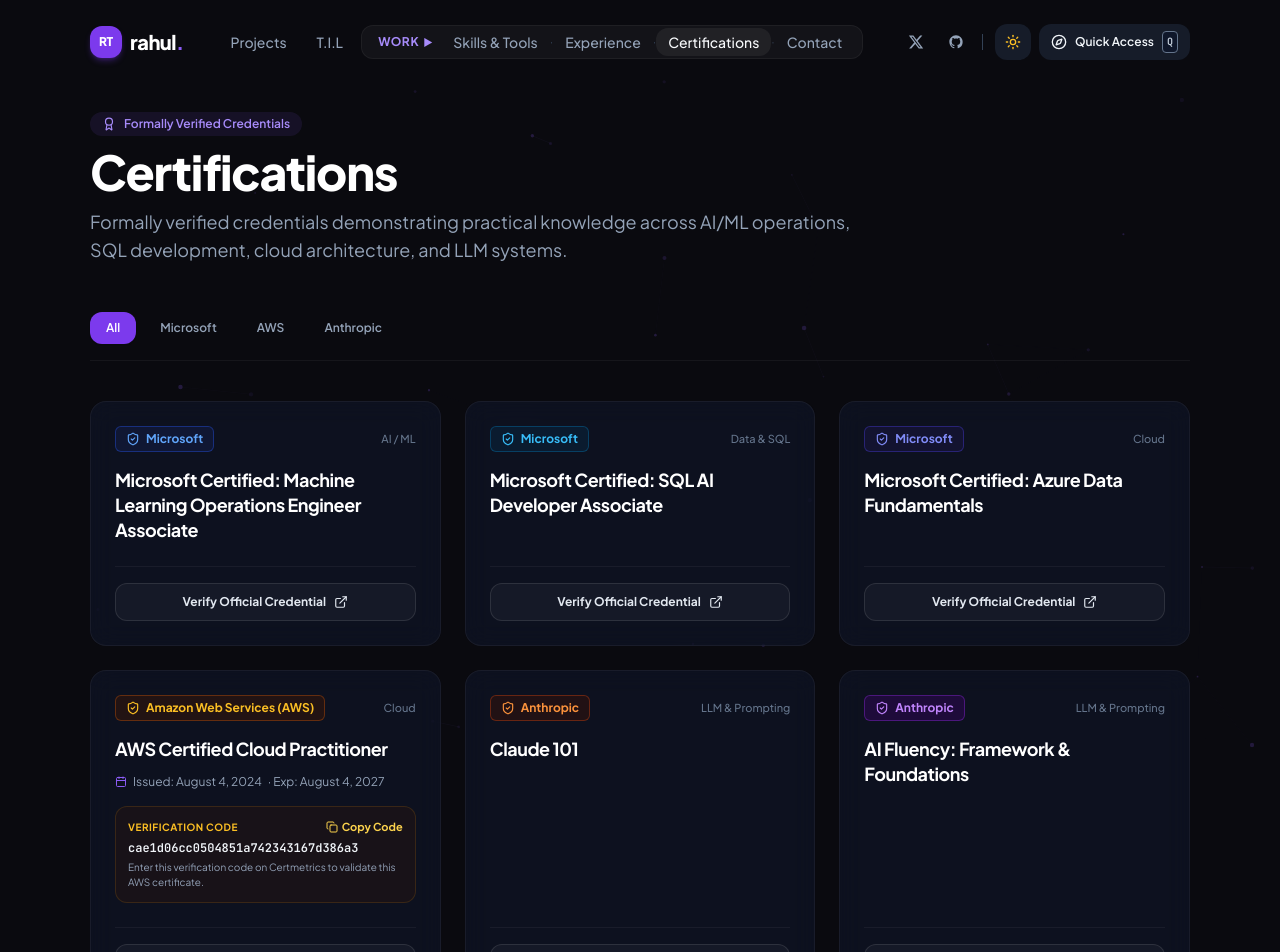
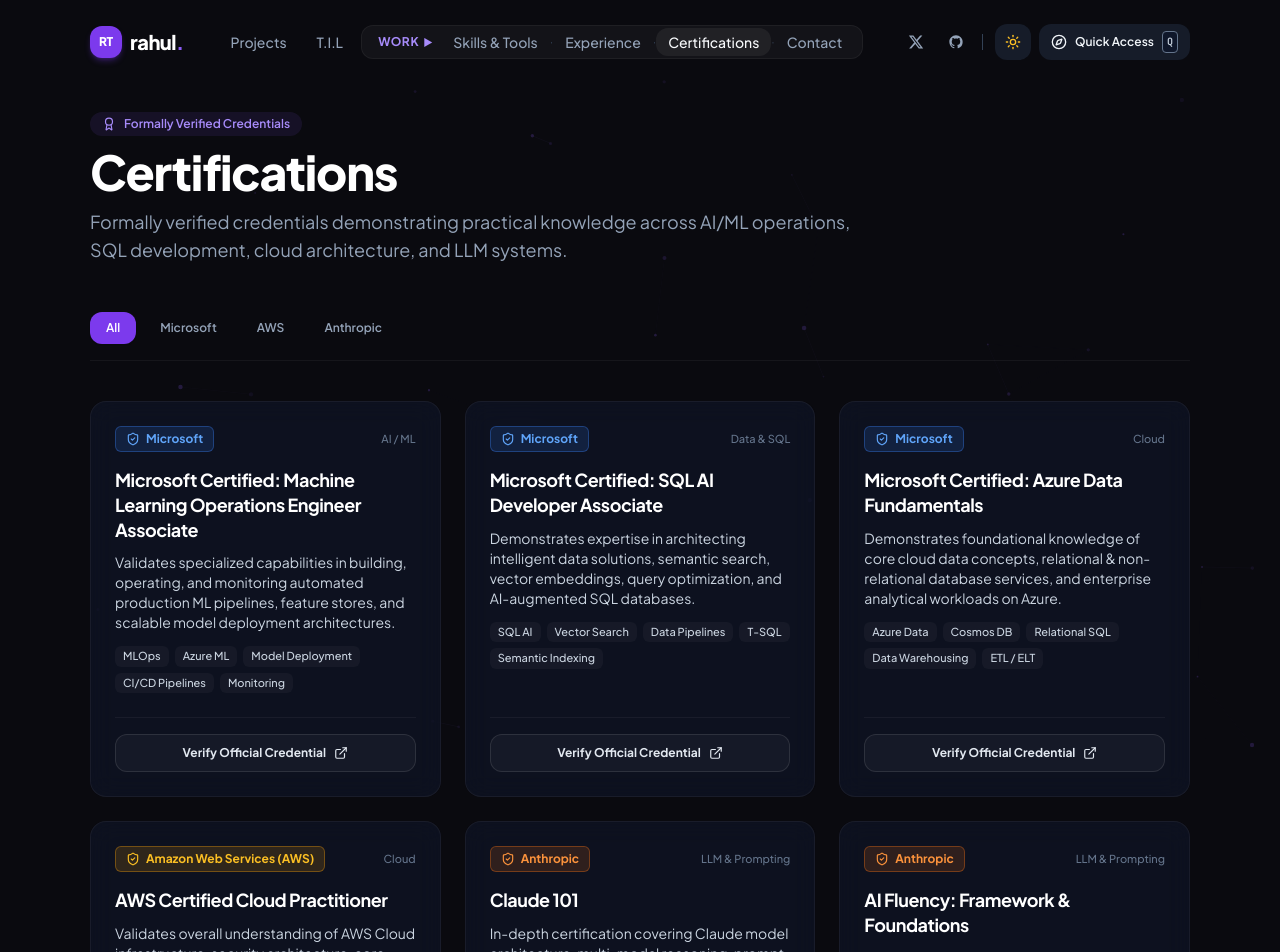
Before and after one commit to rahul-1909/Portfolio, a React (Vite) app: page /work/certifications in a window 1280 px wide. Shown: the top 952 px of the page. Built offline with nearby package versions, Linux system fonts and the light colour scheme; a web font is replaced by a local one.

Commit message:
fix(certifications): unify provider badge colors and fill empty card space with descriptions and skill tags

```diff
--- a/src/data/certifications.ts
+++ b/src/data/certifications.ts
@@ -3,6 +3,8 @@
   title: string;
   issuer: 'Microsoft' | 'Amazon Web Services (AWS)' | 'Anthropic';
   category: 'AI / ML' | 'Cloud' | 'Data & SQL' | 'LLM & Prompting';
+  description: string;
+  skills: string[];
   issueDate?: string;
   expirationDate?: string;
   credentialId?: string;
@@ -15,86 +17,90 @@
   };
 }
 
+// Consistent brand color schemes for providers
+export const PROVIDER_ACCENTS = {
+  'Microsoft': {
+    bgLight: 'bg-blue-500/10',
+    bgDark: 'dark:bg-blue-500/15',
+    text: 'text-blue-600 dark:text-blue-400',
+    border: 'border-blue-500/30 dark:border-blue-500/35',
+  },
+  'Amazon Web Services (AWS)': {
+    bgLight: 'bg-amber-500/10',
+    bgDark: 'dark:bg-amber-500/15',
+    text: 'text-amber-600 dark:text-amber-400',
+    border: 'border-amber-500/30 dark:border-amber-500/35',
+  },
+  'Anthropic': {
+    bgLight: 'bg-orange-500/10',
+    bgDark: 'dark:bg-orange-500/15',
+    text: 'text-orange-600 dark:text-orange-400',
+    border: 'border-orange-500/30 dark:border-orange-500/35',
+  },
+} as const;
+
 export const certificationsData: Certification[] = [
   {
     id: "ms-mlops-engineer",
     title: "Microsoft Certified: Machine Learning Operations Engineer Associate",
     issuer: "Microsoft",
     category: "AI / ML",
+    description: "Validates specialized capabilities in building, operating, and monitoring automated production ML pipelines, feature stores, and scalable model deployment architectures.",
+    skills: ["MLOps", "Azure ML", "Model Deployment", "CI/CD Pipelines", "Monitoring"],
     verificationUrl: "https://learn.microsoft.com/api/credentials/share/en-us/rahulteja-1992/351C672DE3DD3551?sharingId=20CEC5EF6DDD8E56",
-    badgeAccent: {
-      bgLight: "bg-blue-50",
-      bgDark: "dark:bg-blue-950/40",
-      text: "text-blue-600 dark:text-blue-400",
-      border: "border-blue-200 dark:border-blue-800/60"
-    }
+    badgeAccent: PROVIDER_ACCENTS['Microsoft']
   },
   {
     id: "ms-sql-ai-developer",
     title: "Microsoft Certified: SQL AI Developer Associate",
     issuer: "Microsoft",
     category: "Data & SQL",
+    description: "Demonstrates expertise in architecting intelligent data solutions, semantic search, vector embeddings, query optimization, and AI-augmented SQL databases.",
+    skills: ["SQL AI", "Vector Search", "Data Pipelines", "T-SQL", "Semantic Indexing"],
     verificationUrl: "https://learn.microsoft.com/api/credentials/share/en-us/rahulteja-1992/B7191AAF49134FC8?sharingId=20CEC5EF6DDD8E56",
-    badgeAccent: {
-      bgLight: "bg-sky-50",
-      bgDark: "dark:bg-sky-950/40",
-      text: "text-sky-600 dark:text-sky-400",
-      border: "border-sky-200 dark:border-sky-800/60"
-    }
+    badgeAccent: PROVIDER_ACCENTS['Microsoft']
   },
   {
     id: "ms-azure-data-fundamentals",
     title: "Microsoft Certified: Azure Data Fundamentals",
     issuer: "Microsoft",
     category: "Cloud",
+    description: "Demonstrates foundational knowledge of core cloud data concepts, relational & non-relational database services, and enterprise analytical workloads on Azure.",
+    skills: ["Azure Data", "Cosmos DB", "Relational SQL", "Data Warehousing", "ETL / ELT"],
     verificationUrl: "https://learn.microsoft.com/api/credentials/share/en-us/rahulteja-1992/FEDB73DCFCA7E3E0?sharingId=20CEC5EF6DDD8E56",
-    badgeAccent: {
-      bgLight: "bg-indigo-50",
-      bgDark: "dark:bg-indigo-950/40",
-      text: "text-indigo-600 dark:text-indigo-400",
-      border: "border-indigo-200 dark:border-indigo-800/60"
-    }
+    badgeAccent: PROVIDER_ACCENTS['Microsoft']
   },
   {
     id: "aws-cloud-practitioner",
     title: "AWS Certified Cloud Practitioner",
     issuer: "Amazon Web Services (AWS)",
     category: "Cloud",
+    description: "Validates overall understanding of AWS Cloud infrastructure, security architecture, core services (EC2, S3, IAM, VPC), and enterprise cloud migration strategies.",
+    skills: ["AWS Cloud", "Core Services", "IAM & Security", "High Availability", "Cloud Architecture"],
     issueDate: "August 4, 2024",
     expirationDate: "August 4, 2027",
     credentialId: "cae1d06cc0504851a742343167d386a3",
     verificationUrl: "https://www.certmetrics.com/amazon/public/verification.aspx",
-    badgeAccent: {
-      bgLight: "bg-amber-50",
-      bgDark: "dark:bg-amber-950/40",
-      text: "text-amber-600 dark:text-amber-400",
-      border: "border-amber-200 dark:border-amber-800/60"
-    }
+    badgeAccent: PROVIDER_ACCENTS['Amazon Web Services (AWS)']
   },
   {
     id: "anthropic-claude-101",
     title: "Claude 101",
     issuer: "Anthropic",
     category: "LLM & Prompting",
+    description: "In-depth certification covering Claude model architecture, multi-modal reasoning, prompt engineering principles, long-context window optimization, and structured output generation.",
+    skills: ["Claude 3.5", "Prompt Engineering", "Context Windows", "Function Calling", "LLM Reasoning"],
     verificationUrl: "https://verify.skilljar.com/c/dsermfpyca5o",
-    badgeAccent: {
-      bgLight: "bg-orange-50",
-      bgDark: "dark:bg-orange-950/40",
-      text: "text-orange-600 dark:text-orange-400",
-      border: "border-orange-200 dark:border-orange-800/60"
-    }
+    badgeAccent: PROVIDER_ACCENTS['Anthropic']
   },
   {
     id: "anthropic-ai-fluency",
     title: "AI Fluency: Framework & Foundations",
     issuer: "Anthropic",
     category: "LLM & Prompting",
+    description: "Foundational mastery in frontier AI models, evaluation frameworks, autonomous agentic workflows, prompt alignment, and ethical AI deployment best practices.",
+    skills: ["Frontier Models", "Agentic Systems", "AI Safety", "Model Evaluation", "Autonomous Workflows"],
     verificationUrl: "https://verify.skilljar.com/c/g59ydrrtrryt",
-    badgeAccent: {
-      bgLight: "bg-purple-50",
-      bgDark: "dark:bg-purple-950/40",
-      text: "text-purple-600 dark:text-purple-400",
-      border: "border-purple-200 dark:border-purple-800/60"
-    }
+    badgeAccent: PROVIDER_ACCENTS['Anthropic']
   }
 ];
--- a/src/pages/CertificationsPage.tsx
+++ b/src/pages/CertificationsPage.tsx
@@ -77,6 +77,23 @@
                   {cert.title}
                 </h2>
 
+                {/* Description to eliminate empty blank space */}
+                <p className="mt-2.5 text-xs sm:text-sm text-slate-600 dark:text-slate-300 leading-relaxed">
+                  {cert.description}
+                </p>
+
+                {/* Skills & Competencies Pills */}
+                <div className="mt-3.5 flex flex-wrap gap-1.5">
+                  {cert.skills.map((skill) => (
+                    <span
+                      key={skill}
+                      className="rounded-md bg-slate-100/90 px-2 py-0.5 text-[11px] font-medium text-slate-700 dark:bg-white/[0.04] dark:text-slate-300"
+                    >
+                      {skill}
+                    </span>
+                  ))}
+                </div>
+
                 {/* Dates if available */}
                 {cert.issueDate && (
                   <div className="mt-3 flex items-center gap-1.5 text-xs text-slate-500 dark:text-slate-400">
@@ -90,7 +107,7 @@
 
                 {/* Official Verification Code Container (especially for AWS Certmetrics) */}
                 {cert.credentialId && (
-                  <div className="mt-4 rounded-xl border border-amber-500/20 bg-amber-50/60 p-3 dark:border-amber-500/15 dark:bg-amber-950/20">
+                  <div className="mt-3.5 rounded-xl border border-amber-500/20 bg-amber-50/60 p-3 dark:border-amber-500/15 dark:bg-amber-950/20">
                     <div className="flex items-center justify-between gap-2">
                       <span className="text-[10px] font-bold uppercase tracking-wider text-amber-700 dark:text-amber-400">
                         Verification Code
```
